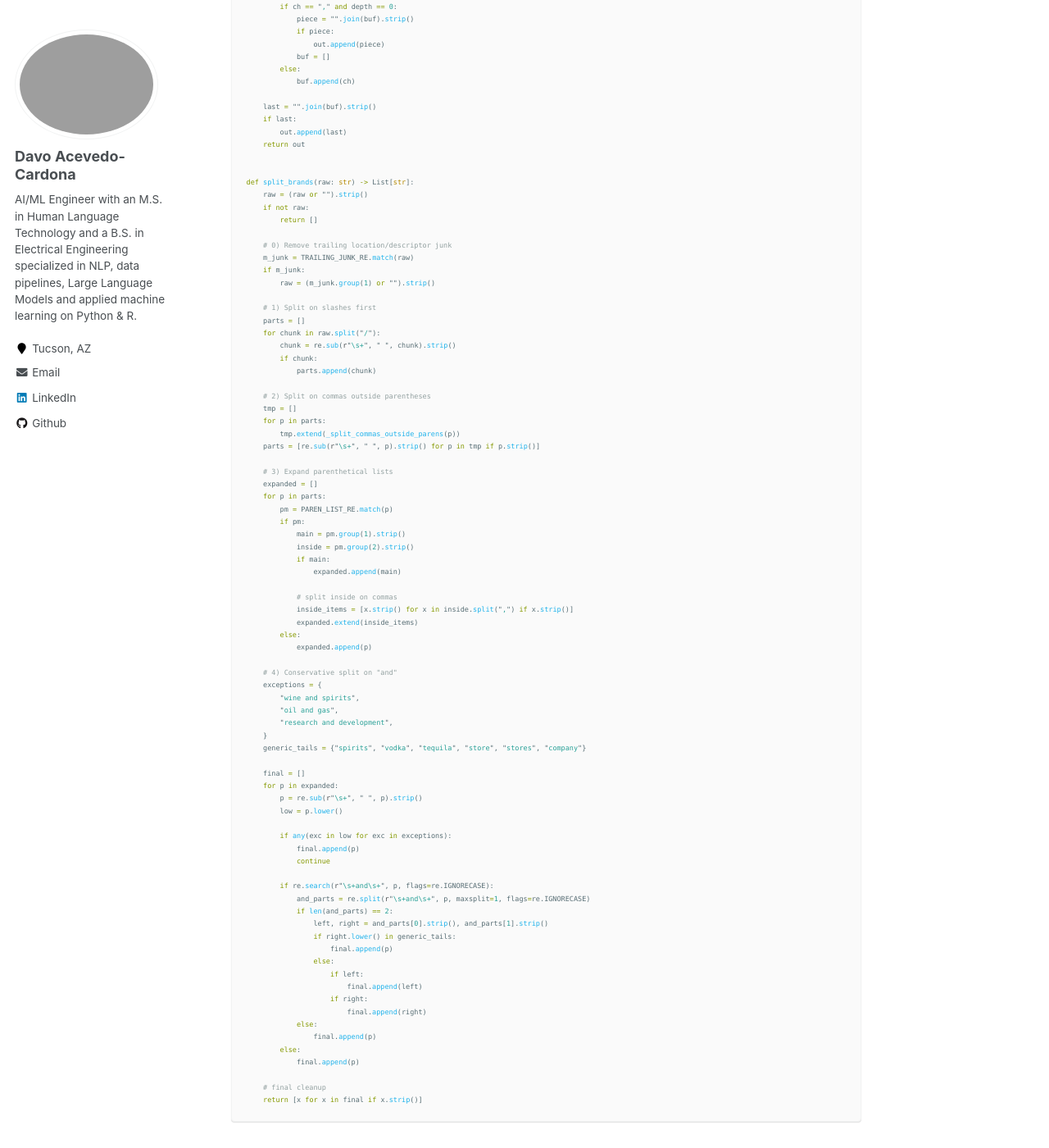
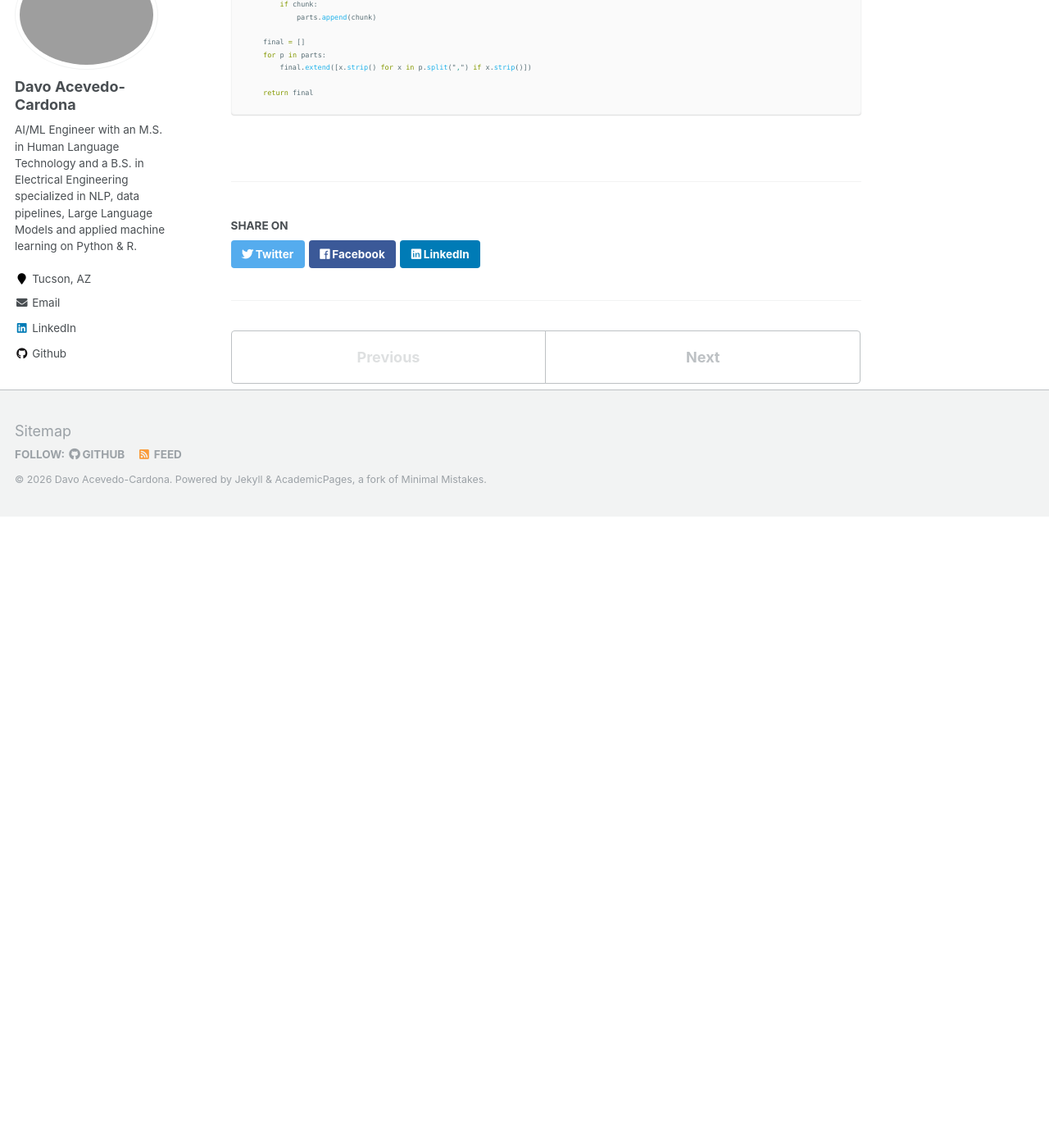
Before and after one commit to lldavoll/lldavoll.github.io, a Jekyll site: the page built from _portfolio/good_unite_us_intership.md, in a window 1280 px wide and 1400 px high, scrolled down 9411 px. Shown: the whole window at 82% size. Built offline with Jekyll 4.4.1, drawn with Linux system fonts in a browser that asks for light colours; after the commit the page ends 10041 px from its top, so only the background shows below that; some of the changed text lies outside the part shown.

Commit message:
Update good_unite_us_intership.md

````diff
--- a/_portfolio/good_unite_us_intership.md
+++ b/_portfolio/good_unite_us_intership.md
@@ -306,23 +306,7 @@ SUBJECT_FALLBACK_RE = re.compile(
     flags=re.IGNORECASE | re.DOTALL
 )
 
-# Trailing junk sometimes included by users after the brand
-TRAILING_JUNK_RE = re.compile(
-    r"""
-    (.*?)
-    (?:
-        (?:\.\s*based\s+in\b.*)$
-      | (?:\bbased\s+in\b.*)$
-      | (?:\blocated\s+in\b.*)$
-      | (?:\bbased\s+out\s+of\b.*)$
-    )
-    """,
-    flags=re.IGNORECASE | re.DOTALL | re.VERBOSE
-)
-
-PAREN_LIST_RE = re.compile(r"^\s*(.*?)\s*\((.*?)\)\s*$", flags=re.DOTALL)
-
-def extract_brand_block(body: str, subject: str) -> Tuple[Optional[str], str]:
+def extract_brand_block(body: str, subject: str):
     if body:
         m = BRAND_BLOCK_RE.search(body)
         if m:
@@ -338,100 +322,20 @@ def extract_brand_block(body: str, subject: str) -> Tuple[Optional[str], str]:
     return None, "none"
 
 
-def _split_commas_outside_parens(s: str) -> List[str]:
-    out, buf, depth = [], [], 0
-    for ch in s:
-        if ch == "(":
-            depth += 1
-        elif ch == ")":
-            depth = max(0, depth - 1)
-
-        if ch == "," and depth == 0:
-            piece = "".join(buf).strip()
-            if piece:
-                out.append(piece)
-            buf = []
-        else:
-            buf.append(ch)
-
-    last = "".join(buf).strip()
-    if last:
-        out.append(last)
-    return out
-
-
-def split_brands(raw: str) -> List[str]:
+def split_brands(raw: str):
     raw = (raw or "").strip()
     if not raw:
         return []
 
-    # 0) Remove trailing location/descriptor junk
-    m_junk = TRAILING_JUNK_RE.match(raw)
-    if m_junk:
-        raw = (m_junk.group(1) or "").strip()
-
-    # 1) Split on slashes first
     parts = []
     for chunk in raw.split("/"):
         chunk = re.sub(r"\s+", " ", chunk).strip()
         if chunk:
             parts.append(chunk)
 
-    # 2) Split on commas outside parentheses
-    tmp = []
+    final = []
     for p in parts:
-        tmp.extend(_split_commas_outside_parens(p))
-    parts = [re.sub(r"\s+", " ", p).strip() for p in tmp if p.strip()]
+        final.extend([x.strip() for x in p.split(",") if x.strip()])
 
-    # 3) Expand parenthetical lists
-    expanded = []
-    for p in parts:
-        pm = PAREN_LIST_RE.match(p)
-        if pm:
-            main = pm.group(1).strip()
-            inside = pm.group(2).strip()
-            if main:
-                expanded.append(main)
-
-            # split inside on commas
-            inside_items = [x.strip() for x in inside.split(",") if x.strip()]
-            expanded.extend(inside_items)
-        else:
-            expanded.append(p)
-
-    # 4) Conservative split on "and"
-    exceptions = {
-        "wine and spirits",
-        "oil and gas",
-        "research and development",
-    }
-    generic_tails = {"spirits", "vodka", "tequila", "store", "stores", "company"}
-
-    final = []
-    for p in expanded:
-        p = re.sub(r"\s+", " ", p).strip()
-        low = p.lower()
-
-        if any(exc in low for exc in exceptions):
-            final.append(p)
-            continue
-
-        if re.search(r"\s+and\s+", p, flags=re.IGNORECASE):
-            and_parts = re.split(r"\s+and\s+", p, maxsplit=1, flags=re.IGNORECASE)
-            if len(and_parts) == 2:
-                left, right = and_parts[0].strip(), and_parts[1].strip()
-                if right.lower() in generic_tails:
-                    final.append(p)
-                else:
-                    if left:
-                        final.append(left)
-                    if right:
-                        final.append(right)
-            else:
-                final.append(p)
-        else:
-            final.append(p)
-
-    # final cleanup
-    return [x for x in final if x.strip()]
+    return final
 ```
````
Also changed, not shown: other parts of _portfolio/good_unite_us_intership.md (+3 -3 lines).
